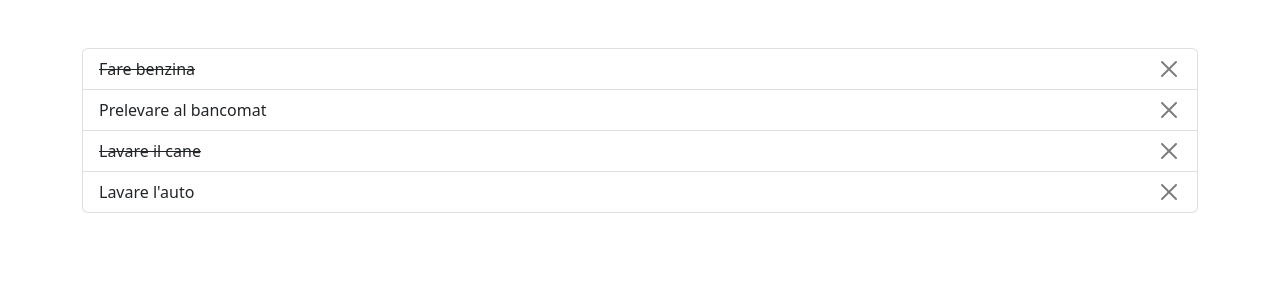
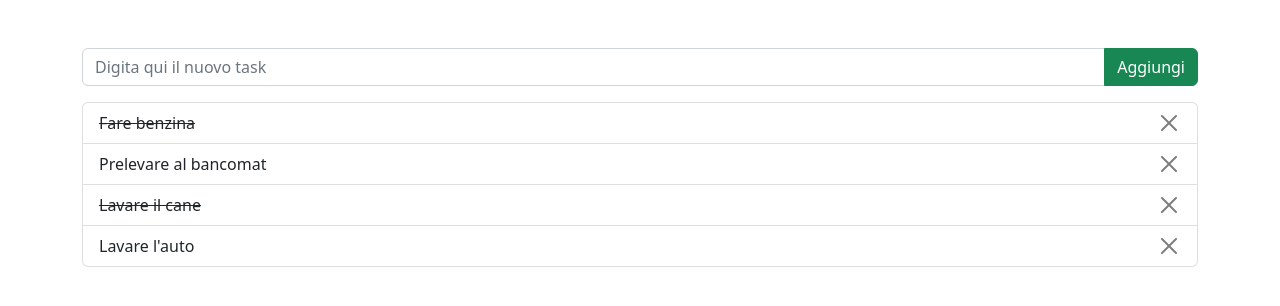
Before and after one commit to marcocalligaris/vue-todolist, a plain HTML site: page index.html in a window 1280 px wide. Drawn offline with nearby package versions, Linux system fonts and the light colour scheme.

Commit message:
Milestone 3

```diff
--- a/index.html
+++ b/index.html
@@ -13,6 +13,12 @@
     <div class="container mt-5" id="root">
         <div class="row">
             <div class="col">
+
+                <div class="input-group mb-3">
+                    <input v-model="newTask" type="text" class="form-control" placeholder="Digita qui il nuovo task">
+                    <button @click="addNewTask" type="button" class="btn btn-success">Aggiungi</button>
+                </div>
+
                 <ul class="list-group">
                     <li v-for="(task, done, i) in tasks" :class="{'text-decoration-line-through' : task.done === true}" class="d-flex justify-content-between list-group-item">{{ task.text }} <button type="button" class="btn-close" @click="removeTask(i)"></button></li>
                 </ul>
--- a/js/script.js
+++ b/js/script.js
@@ -1,6 +1,7 @@
 const toDoList = new Vue ({
     el: '#root',
     data: {
+        newTask: '',
         tasks: [
             {
                 text: 'Fare benzina',
@@ -23,6 +24,14 @@ const toDoList = new Vue ({
     methods: {
         removeTask(index){
             this.tasks.splice(index, 1);
-        }
+        },
+
+        addNewTask() {
+            if (this.newTask) {
+                const newObject = { text: this.newTask, done: false};
+                this.tasks.push(newObject);
+                this.newTask = '';
+            }
+        },
     }
 });
```
